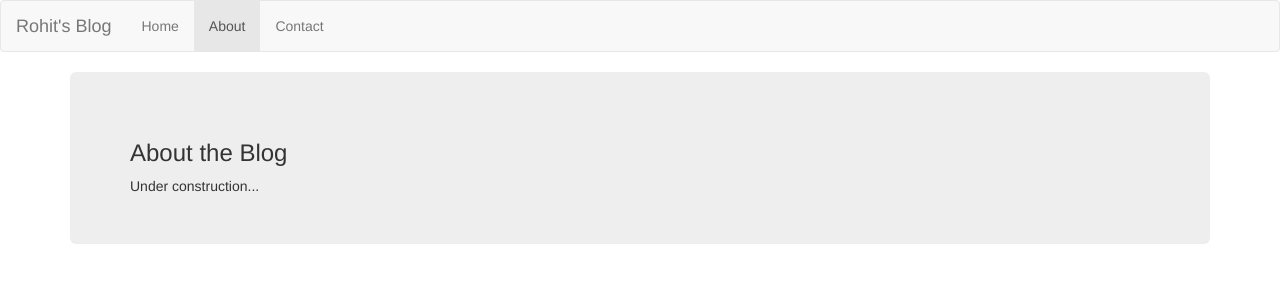
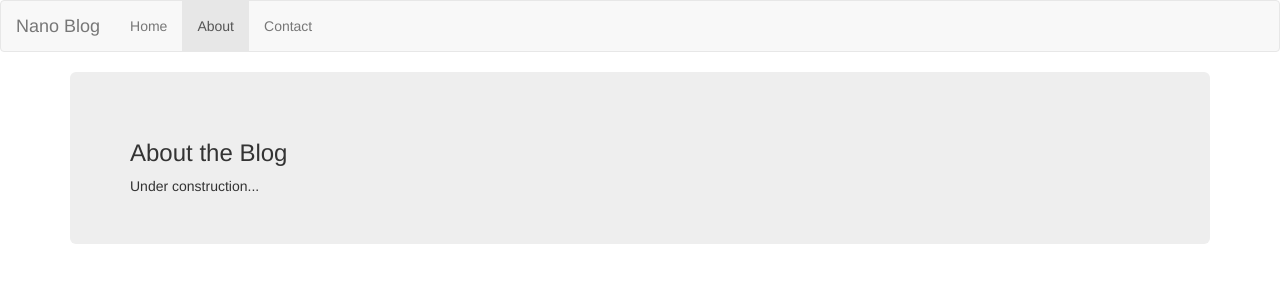
Before and after one commit to rohit-136/blogapp, a Flask app: page /about in a window 1280 px wide. Shown: the top 300 px of the page. Run offline with Flask 2, Linux system fonts and the light colour scheme; some libraries are stand-ins or nearby versions.

Commit message:
Update base.html

```diff
--- a/src/templates/base.html
+++ b/src/templates/base.html
@@ -19,7 +19,7 @@
               <span class="icon-bar"></span>
               <span class="icon-bar"></span>
             </button>
-            <a class="navbar-brand" href="#">Rohit's Blog</a>
+            <a class="navbar-brand" href="#">Nano Blog</a>
           </div>
           <div id="navbar" class="navbar-collapse collapse">
             <ul class="nav navbar-nav">
```
